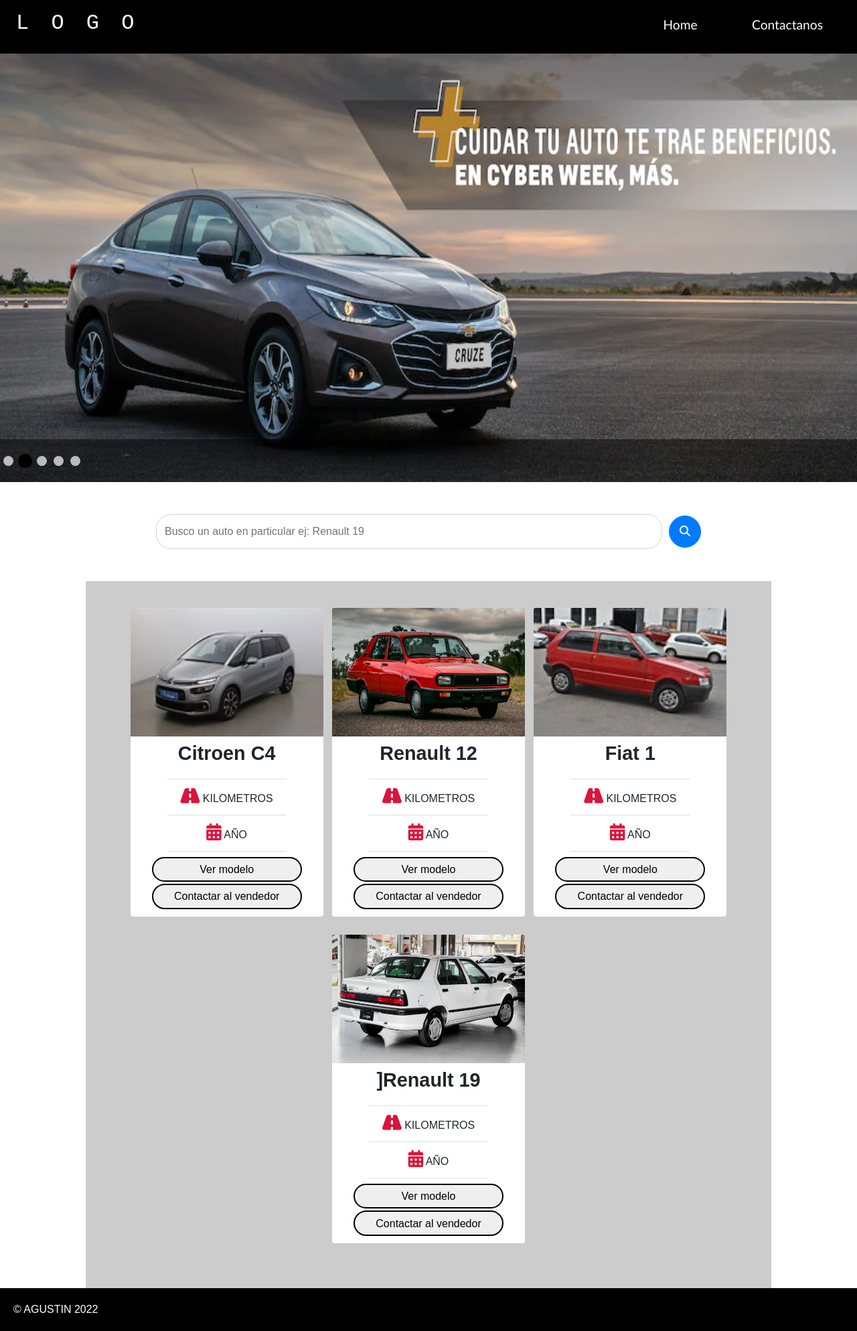
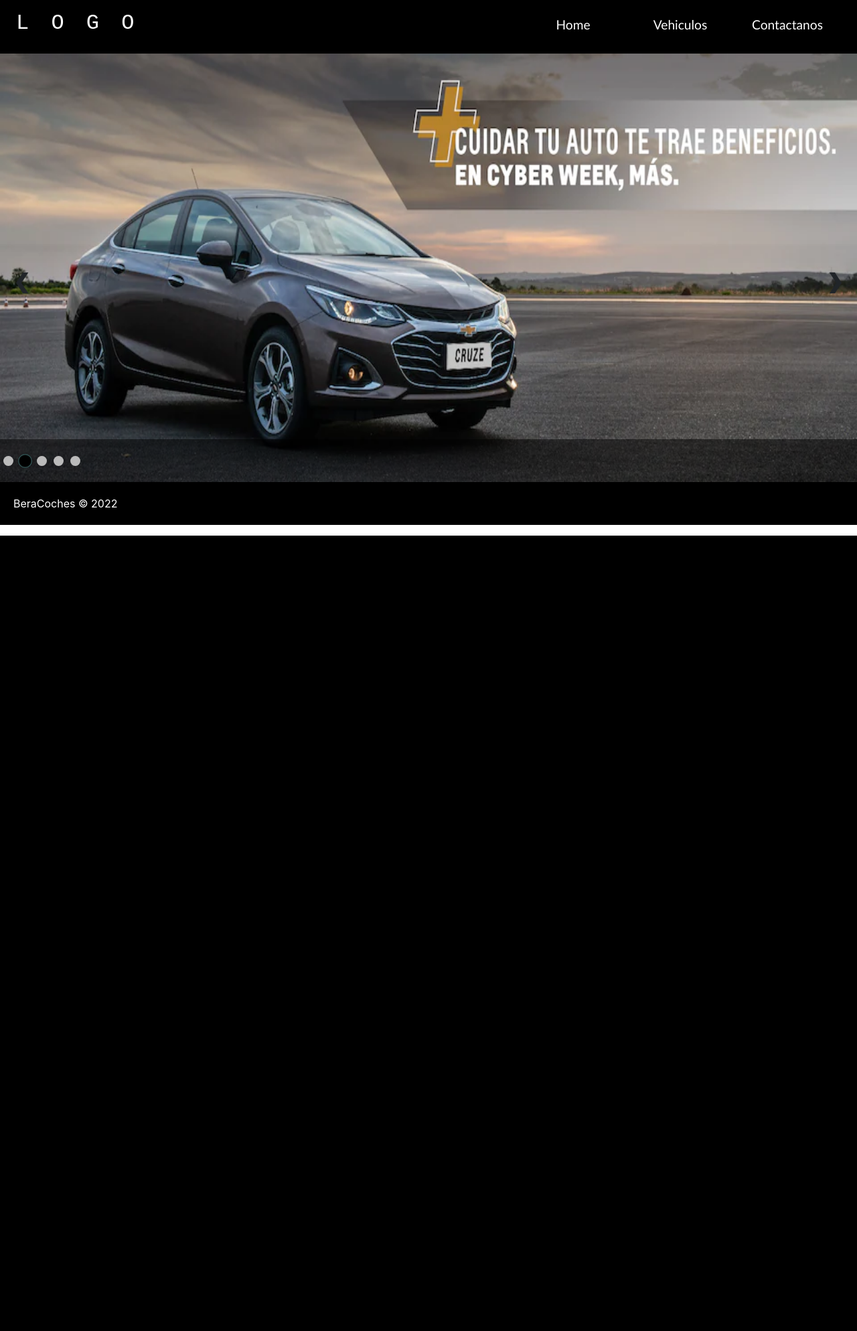
Before and after one commit to agustinservin/concesionaria2, a PHP site: page /newWorkspace/ in a window 1280 px wide. Shown: the whole page at 67% size. After the commit the page ends 800 px from the top, so only its background shows below. Run offline with PHP 8.4, Linux system fonts and the light colour scheme; data comes from the database, SQL or seed files in the repository; data that the repository does not hold is empty.

Commit message:
agrego seccion 'vehiculos', ahora los vehiculos se ven en esta seccion y no en 'home'

```diff
--- a/controllers/home.php
+++ b/controllers/home.php
@@ -6,45 +6,8 @@
         parent::__construct();
     }
     public function render(){
-        $autos = $this->model->getCars();
-        $this->vista->autos = $autos;
         $this->vista->render('home/index');
     }
-    public function modelo($param = null){
-        if(!isset($param[2])){
-        header("Location:".constant('URL'));
-        }
-        else{
-            $nombre = $param[0];
-            $año = $param[1];
-            $modelo = $param[2];
-            if($nombre != null && $año != null && $modelo!=null){
-                $auto = $this->model->getCar($nombre,$año,$modelo);
-                if(!empty($auto)){
-                    $this->vista->auto = $auto;
-                    $this->vista->render('ver/index');
-                }
-            }
-        }
-    }
-    public function buscar($busqueda = null){
-        if($busqueda == null){
-            header("Location:".constant('URL'));
-        }
-        else{
-            $parametro = $busqueda[0];
-            if($parametro != null){
-            $resultBusqueda = $this->model->buscar($parametro);
-            if(!empty($resultBusqueda)){
-            $this->vista->autos = $resultBusqueda;
-            $this->vista->render('home/index');
-            }else{
-                $error = new Errors('404');
-                $this->vista = $error;
-                $this->vista->render('error/index');
-                }
-            }
-        }
-    }
+
 }
 ?>
--- a/models/homeModel.php
+++ b/models/homeModel.php
@@ -1,96 +1,11 @@
 <?php
-include_once 'models/auto.php';
+
 class homeModel extends Model{
     public function __construct()
     {
         parent::__construct();
     }
-    public function getCar($nombre,$año,$modelo){
-        $objCoche = new Auto();
-        $query = $this->db->connect()->prepare("SELECT * FROM autos WHERE nombre = :nombre and anio = :anio and modelo = :modelo");
-        $queryFotos = $this->db->connect()->prepare("SELECT * FROM imagenes WHERE patente = :patente");
-        try {
-            $query->execute(['nombre'=>$nombre,'anio'=>$año,'modelo'=>$modelo]);
 
-            while($row = $query->fetch()){
-                $objCoche->patente = $row['patente'];
-                $objCoche->nombre = $row['nombre'];
-                $objCoche->modelo = $row['modelo'];
-                $objCoche->año = $row['anio'];
-                $objCoche->km = $row['km'];
-                $objCoche->color = $row['color'];
-                $queryFotos->execute(['patente'=>$objCoche->patente]);
-                while($rowPics = $queryFotos->fetch()){
-
-                $objCoche->foto = $rowPics['foto1'];
-                $objCoche->foto2 = $rowPics['foto2'];
-                $objCoche->foto3 = $rowPics['foto3'];
-                }
-            }
-            if(isset($objCoche->patente)){
-            return $objCoche;
-            }
-        } catch (PDOException $e) {
-            echo 'error en la conexion'.$e->getMessage();
-        }
-
-    }
-
-    public function getCars(){
-
-        $items=[];
-        try {
-            $query = $this->db->connect()->query("SELECT * FROM autos");
-            while($row = $query->fetch()){
-                $item = new Auto();
-                $item->patente = $row['patente'];
-                $item->nombre  = $row['nombre'];
-                $item->modelo  = $row['modelo'];
-                $item->año  = $row['anio'];
-                $item->km  = $row['km'];
-                $item->color   = $row['color'];
-                $queryFotos = $this->db->connect()->query("SELECT * FROM imagenes WHERE patente = '".$item->patente."'");
-                while($rowFoto = $queryFotos->fetch()){
-                    $item->foto = $rowFoto['foto1'];
-                    array_push($items, $item);
-                }
-            }
-        return $items;
-        } catch (PDOException $e) {
-            return [];
-            }
-        }
-
-
-    public function buscar($parametro){
-        $parametro = explode(' ',$parametro);
-        $items2=[];
-        try {
-            if(count($parametro)>=2){
-            $query = $this->db->connect()->query("SELECT * FROM autos WHERE nombre LIKE '%".$parametro[0]."%' and modelo LIKE '%".$parametro[1]."%' ");
-            }else{
-                $query = $this->db->connect()->query("SELECT * FROM autos WHERE nombre LIKE '%".$parametro[0]."%'");
-            }
-            while($row = $query->fetch()){
-                $item = new Auto();
-                $item->patente = $row['patente'];
-                $item->nombre  = $row['nombre'];
-                $item->modelo  = $row['modelo'];
-                $item->año  = $row['anio'];
-                $item->km  = $row['km'];
-                $item->color   = $row['color'];
-                $queryFotos = $this->db->connect()->query("SELECT * FROM imagenes WHERE patente = '".$item->patente."'");
-                while($rowFoto = $queryFotos->fetch()){
-                    $item->foto = $rowFoto['foto1'];
-
-                    array_push($items2, $item);
-                }
-            }
-        return $items2;
-        } catch (PDOException $e) {
-            return [];
-            }
-    }
 
 }
 
--- a/public/estilos/default.css
+++ b/public/estilos/default.css
@@ -3,16 +3,26 @@
     box-sizing: border-box;
     margin:0;
     padding: 0;
+    text-decoration:none;
+    text-decoration-line: none;
+    text-underline-offset: none;
 }
 body{
     font-family: Arial, Helvetica, sans-serif;
 }
+html{
+    scroll-behavior: smooth;
+}
 a{
     text-decoration:none;
+    text-decoration-line: none;
+    text-underline-offset: none;
     color:white;
 }
 a:hover{
     text-decoration: none;
+    text-decoration-line: none;
+    text-underline-offset: none;
 }
 #header{
     position: sticky;
@@ -41,6 +51,8 @@
 }
 .item-header{
     width: 10rem;
+    text-decoration: none;
+    text-decoration-line: none;
     justify-content: center;
     border-bottom:4px solid;
     border-color: rgba(0,0,0,0);
@@ -49,6 +61,8 @@
 }
 .link-header{
     height: 100%;
+    text-decoration: none;
+    text-decoration-line: none;
     font-family: 'Gill Sans', 'Gill Sans MT', Calibri, 'Trebuchet MS', sans-serif;
 }
 .item-header:hover{
@@ -81,7 +95,7 @@
     justify-content:space-around;
     width:80%;
     padding: 40px 60px;
-    background:#ccc;
+    background:rgb(213, 213, 213);
 }
 #container-404{
     justify-content: center;
@@ -157,7 +171,7 @@
     font-weight: bold;
 }
 /*buscador */
-.input-group{
+#search{
     width: 100%;
     align-items: center;
     justify-content: center;
@@ -294,6 +308,7 @@
 
   .active, .dot:hover {
     background-color: black;
+    border:1px solid darkslategrey;
     transform: translateY(-3%);
     transform: scale(1.4);
   }
--- a/public/scripts/buscador.js
+++ b/public/scripts/buscador.js
@@ -3,6 +3,6 @@
     const escrito = document.getElementById('form1');
 const btnBuscar = document.getElementById('btnBuscar');
         if(escrito.value != ""){
-        window.location.href= "http://localhost/newWorkspace/concesionaria2/home/buscar/"+escrito.value;
+        window.location.href= "http://localhost/newWorkspace/concesionaria2/vehiculos/buscar/"+escrito.value+"#search";
 	}
 }
--- a/views/buscador.php
+++ b/views/buscador.php
@@ -1,10 +1,10 @@
 
 <script src="https://ajax.googleapis.com/ajax/libs/jquery/3.6.1/jquery.min.js"></script>
-<script src="<?php echo constant('URL'); ?>/public/scripts/buscador.js">
+<script src="<?php echo constant('URL'); ?>public/scripts/buscador.js">
 </script>
-<div class="input-group">
+<div id="search" class="input-group">
   <div class="form-outline">
-    <input
+    <input id="form1"
     onkeyup=
     "document.addEventListener('keyup', function(event){
       if (event.key === 'Enter') {
@@ -13,7 +13,7 @@
     });"
     style="border-radius:1.4rem; line-height:2.4;"
     type="search"
-    id="form1"
+
     class="form-control"
     placeholder="Busco un auto en particular ej: Renault 19">
   </div>
@@ -22,5 +22,5 @@
     width: 3rem;
     border-radius: 2rem;">
     <i id="icono-search" class="fa-solid fa-magnifying-glass"></i>
-  </button></a>
+  </button>
 </div>
--- a/views/footer.php
+++ b/views/footer.php
@@ -1,3 +1,3 @@
 <footer>
-    &copy; AGUSTIN 2022
+    BeraCoches &copy; 2022
 </footer>
--- a/views/header.php
+++ b/views/header.php
@@ -5,10 +5,10 @@
     <meta http-equiv="X-UA-Compatible" content="IE=edge">
     <meta name="viewport" content="width=device-width, initial-scale=1.0">
     <link rel="stylesheet" href="<?php echo constant('URL');?>public/estilos/default.css">
+    <link rel="stylesheet" href="https://cdn.jsdelivr.net/npm/bootstrap@4.0.0/dist/css/bootstrap.min.css" integrity="sha384-Gn5384xqQ1aoWXA+058RXPxPg6fy4IWvTNh0E263XmFcJlSAwiGgFAW/dAiS6JXm" crossorigin="anonymous">
     <link rel="stylesheet" href="https://cdnjs.cloudflare.com/ajax/libs/font-awesome/6.2.0/css/all.min.css">
     <script src="https://code.jquery.com/jquery-3.6.0.js" integrity="sha256-H+K7U5CnXl1h5ywQfKtSj8PCmoN9aaq30gDh27Xc0jk=" crossorigin="anonymous">
     </script>
-    <script src="<?php echo constant('URL');?>public/scripts/slider.js"></script>
 </head>
 <body>
 
@@ -19,8 +19,11 @@
 ---><h2 class="logo">L O G O</h2>
 <ul>
 
-        <a class="link-header" href="<?php echo constant('URL')?>"><li class="item-header">Home</li></a>
-        <a class="link-header" href="<?php echo constant('URL')?>contacto"><li class="item-header">Contactanos</li></a>
+        <a style="text-decoration:none;" class="link-header" href="<?php echo constant('URL')?>"><li class="item-header">Home</li></a>
+
+        <a style="text-decoration:none;" class="link-header" href="<?php echo constant('URL')?>vehiculos"><li class="item-header">Vehiculos</li></a>
+
+        <a style="text-decoration:none;" class="link-header" href="<?php echo constant('URL')?>contacto"><li class="item-header">Contactanos</li></a>
         </ul>
     </div>
 
--- a/views/home/index.php
+++ b/views/home/index.php
@@ -5,42 +5,12 @@
     <meta http-equiv="X-UA-Compatible" content="IE=edge">
     <meta name="viewport" content="width=device-width, initial-scale=1.0">
     <title>Home</title>
-    <link rel="stylesheet" href="https://cdn.jsdelivr.net/npm/bootstrap@4.0.0/dist/css/bootstrap.min.css" integrity="sha384-Gn5384xqQ1aoWXA+058RXPxPg6fy4IWvTNh0E263XmFcJlSAwiGgFAW/dAiS6JXm" crossorigin="anonymous">
 </head>
 <body>
     <?php
     require 'views/header.php';
     ?>
     <?php require 'views/slider.php'; ?>
-    <?php
-     require 'views/buscador.php';
-    ?>
-    <div id="main">
-
-        <?php
-            foreach($this->autos as $row){
-               $auto = new Auto();
-               $auto = $row;
-                        ?>
-  <div class="card card-main">
-  <img class="card-img-top" src="<?php echo constant('URL').$auto->foto;?>" alt="Card image cap">
-  <div class="card-body">
-    <h5 class="card-title"><?php echo $auto->nombre." ".$auto->modelo; ?></h5>
-  </div>
-  <ul class="list-group list-group-flush">
-  <li class="list-group-item"><i class="fa-solid fa-road"></i> <?php echo $auto->km;?> KILOMETROS</li>
-    <li class="list-group-item"><i class="fa-solid fa-calendar-days"></i> AÑO <?php echo $auto->año; ?></li>
-  </ul>
-  <div class="card-body">
-  <a href="<?php  echo constant('URL') . 'home/modelo/' . $auto->nombre.'/'.$auto->año.'/'.$auto->modelo;?>"><button class="botones in-card">Ver modelo</button><button class="botones in-card">Contactar al vendedor</button></a>
-  </div>
-</div>
-
-
-  <?php
-}
-?>
-    </div>
    <?php
     require 'views/footer.php';
     ?>
--- /dev/null
+++ b/views/vehiculos/index.php
@@ -0,0 +1,5 @@
+
+<?php require 'views/header.php'?>
+<?php require 'views/buscador.php' ?>
+<?php require 'views/main.php' ?>
+<?php require 'views/footer.php' ?>
```
Also changed, not shown: controllers/consulta.php (deleted, +0 -16 lines), controllers/nuevo.php (deleted, +0 -11 lines), controllers/vehiculos.php (added, +50 -0 lines), models/nuevoModel.php (deleted, +0 -14 lines), models/vehiculosModel.php (added, +98 -0 lines), views/main.php (added, +26 -0 lines).
